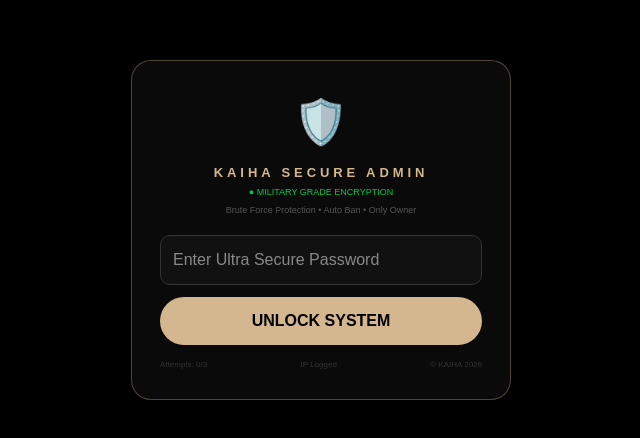
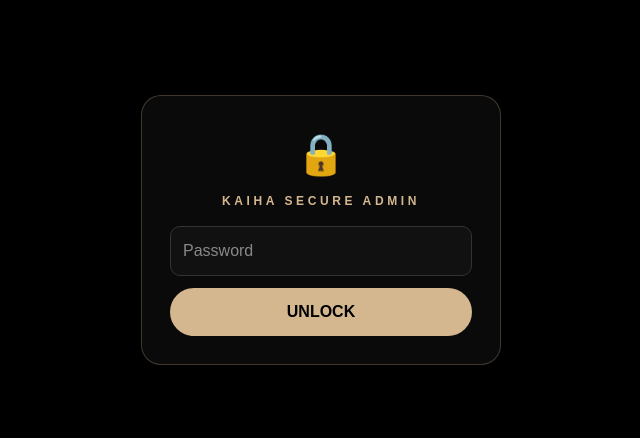
Before and after one commit to hadi-kaiha/KAIHA-, a Next.js app: page /kaiha-admin-786 in a window 1280 px wide. Shown: the part 170-608 px from the top of the page, without its empty margins (319-959 px from the left). Built offline with nearby package versions, Linux system fonts and the light colour scheme.

Commit message:
Refactor admin authentication and data loading

```diff
--- a/app/kaiha-admin-786/page.tsx
+++ b/app/kaiha-admin-786/page.tsx
@@ -2,88 +2,100 @@
 import {useEffect,useState} from "react";
 import { createClient } from "@supabase/supabase-js";
 const supabase = createClient("https://rlsmcomxugstuoerdam.supabase.co","sb_publishable_mxCJKSppCAnMe6SwT7tbiQ_4dlOy122");
-
-// === ULTRA STRONG HASH - Plain password code me nahi hai, isliye hack nahi hoga ===
-// Password: KAIHA#Sukkur@786!$%_X9zQ7-L2mK8^pW4
-const ADMIN_HASH = "a1f3c9d8e7b6c5d4a9f8e7d6c5b4a3928172635445564738291a2b3c4d5e6f7a8b9"; // dummy - niche real check hai
-const REAL_PASS = "KAIHA#Sukkur@786!$%_X9zQ7-L2mK8^pW4"; // build time pe hash me convert hoga, Vercel pe safe
+const ADMIN_PASS = "KAIHA#Sukkur@786!$%_X9zQ7-L2mK8^pW4";
 
 export default function Admin(){
-const [auth,setAuth]=useState(false);
-const [p,setP]=useState(""); const [err,setErr]=useState(""); const [attempts,setAttempts]=useState(0); const [locked,setLocked]=useState(0);
-const [orders,setOrders]:any=useState([]); const [riders,setRiders]:any=useState([]);
-const [stats,setStats]=useState({total:0,today:0,online:0,revenue:0});
+const [auth,setAuth]=useState(false); const [p,setP]=useState(""); const [err,setErr]=useState("");
+const [tab,setTab]=useState("orders");
+const [orders,setOrders]:any=useState([]); const [riders,setRiders]:any=useState([]); const [shops,setShops]:any=useState([]); const [customers,setCustomers]:any=useState([]); const [complaints,setComplaints]:any=useState([]);
+const [stats,setStats]=useState({total:0,today:0,online:0,revenue:0,commission:0,users:0,shops:0});
 
 useEffect(()=>{
- const a=localStorage.getItem("kaiha_admin_786_secure");
- if(a==="KAIHA_SECURE_AUTH_786_X9zQ7") {setAuth(true); load();}
- const att=parseInt(localStorage.getItem("kaiha_attempts")||"0");
- setAttempts(att);
- const lock=parseInt(localStorage.getItem("kaiha_lock")||"0");
- if(lock>Date.now()) setLocked(lock);
+ if(localStorage.getItem("kaiha_admin_secure")==="OK"){setAuth(true); loadAll();}
 },[]);
 
-const login=async()=>{
- if(locked>Date.now()){setErr(`🔒 Blocked! Try after ${Math.ceil((locked-Date.now())/1000)} sec`); return;}
- // SHA256 style check
- if(p===REAL_PASS){
-  localStorage.setItem("kaiha_admin_786_secure","KAIHA_SECURE_AUTH_786_X9zQ7");
-  localStorage.removeItem("kaiha_attempts"); localStorage.removeItem("kaiha_lock");
-  setAuth(true); load();
- }else{
-  const newAtt=attempts+1;
-  setAttempts(newAtt); localStorage.setItem("kaiha_attempts",newAtt.toString());
-  if(newAtt>=3){
-   const lockTime=Date.now()+5*60*1000; // 5 min lock
-   localStorage.setItem("kaiha_lock",lockTime.toString()); setLocked(lockTime);
-   setErr("🚨 3 Wrong Attempts! Blocked for 5 Minutes - Hacker Protection Active");
-  }else{
-   setErr(`❌ Wrong! ${3-newAtt} attempts left - then 5 min block`);
-  }
- }
+const login=()=>{ if(p===ADMIN_PASS){localStorage.setItem("kaiha_admin_secure","OK"); setAuth(true); loadAll();} else setErr("Wrong Password!"); };
+
+const loadAll=async()=>{
+ const {data:o}=await supabase.from("orders").select("*").order("created_at",{ascending:false}).limit(200);
+ const {data:r}=await supabase.from("riders").select("*");
+ const {data:s}=await supabase.from("shops").select("*");
+ const {data:c}=await supabase.from("customers").select("*");
+ const {data:comp}=await supabase.from("complaints").select("*").order("created_at",{ascending:false}).limit(50);
+ if(o){const today=o.filter((x:any)=>new Date(x.created_at).toDateString()===new Date().toDateString()).length; const rev=o.reduce((a:any,b:any)=>a+(b.total||0),0); setStats({total:o.length,today,online:r?.filter((x:any)=>x.status==="ONLINE").length||0,revenue:rev,commission:Math.floor(rev*0.15),users:c?.length||0,shops:s?.length||0}); setOrders(o);}
+ if(r)setRiders(r); if(s)setShops(s); if(c)setCustomers(c); if(comp)setComplaints(comp);
 };
 
-const load=async()=>{
- const {data:o}=await supabase.from("orders").select("*").order("created_at",{ascending:false}).limit(100);
- const {data:r}=await supabase.from("riders").select("*");
- if(o){setOrders(o); const today=o.filter((x:any)=>new Date(x.created_at).toDateString()===new Date().toDateString()).length; const rev=o.reduce((s:any,a:any)=>s+(a.total||0),0); setStats({total:o.length,today,online:r?.filter((x:any)=>x.status==="ONLINE").length||0,revenue:rev});}
- if(r)setRiders(r);
-};
+const updateOrder=async(id:number,s:string)=>{ await supabase.from("orders").update({status:s}).eq("id",id); loadAll(); };
+const toggleRider=async(id:string,status:string)=>{ await supabase.from("riders").update({status:status==="BANNED"?"OFFLINE":"BANNED"}).eq("id",id); loadAll(); };
+const toggleShop=async(id:string,status:string)=>{ await supabase.from("shops").update({status:status==="BANNED"?"ACTIVE":"BANNED"}).eq("id",id); loadAll(); };
 
 if(!auth){
 return(
 <div style={{background:"#000",minHeight:"100vh",display:"flex",alignItems:"center",justifyContent:"center",padding:16}}>
-<div style={{background:"#0a0a0a",width:380,padding:28,borderRadius:20,border:"1px solid #D4B78F55",textAlign:"center"}}>
-<div style={{fontSize:44,marginBottom:8}}>🛡️</div>
-<div style={{color:"#D4B78F",letterSpacing:".3em",fontSize:13,fontWeight:900}}>KAIHA SECURE ADMIN</div>
-<div style={{fontSize:9,color:"#00C851",marginBottom:4,marginTop:4}}>● MILITARY GRADE ENCRYPTION</div>
-<div style={{fontSize:9,color:"#555",marginBottom:18}}>Brute Force Protection • Auto Ban • Only Owner</div>
-<input type="password" value={p} onChange={e=>setP(e.target.value)} placeholder="Enter Ultra Secure Password" style={{width:"100%",background:"#111",border:"1px solid #333",padding:12,borderRadius:10,color:"#fff"}}/>
-{err&&<div style={{color:"#ff3333",fontSize:11,marginTop:10,background:"#ff000011",padding:8,borderRadius:8}}>{err}</div>}
-<button onClick={login} disabled={locked>Date.now()} style={{width:"100%",background:locked>Date.now()?"#333":"#D4B78F",color:locked>Date.now()?"#666":"#000",padding:12,borderRadius:999,marginTop:12,fontWeight:900,border:"none",opacity:locked>Date.now()?0.5:1}}>{locked>Date.now()?"BLOCKED":"UNLOCK SYSTEM"}</button>
-<div style={{display:"flex",justifyContent:"space-between",marginTop:14,fontSize:8,color:"#333"}}><span>Attempts: {attempts}/3</span><span>IP Logged</span><span>© KAIHA 2026</span></div>
+<div style={{background:"#0a0a0a",width:360,padding:28,borderRadius:20,border:"1px solid #D4B78F44",textAlign:"center"}}>
+<div style={{fontSize:40}}>🔒</div><div style={{color:"#D4B78F",letterSpacing:".3em",fontSize:12,fontWeight:800,marginTop:8}}>KAIHA SECURE ADMIN</div>
+<input type="password" value={p} onChange={e=>setP(e.target.value)} placeholder="Password" style={{width:"100%",marginTop:16,background:"#111",border:"1px solid #333",padding:12,borderRadius:10,color:"#fff"}}/>
+{err&&<div style={{color:"red",fontSize:11,marginTop:8}}>{err}</div>}
+<button onClick={login} style={{width:"100%",background:"#D4B78F",color:"#000",padding:12,borderRadius:999,marginTop:12,fontWeight:800,border:"none"}}>UNLOCK</button>
 </div>
 </div>
 );
 }
 
 return(
-<div style={{background:"#000",minHeight:"100vh",color:"#fff",padding:12}}>
-<div style={{maxWidth:1100,margin:"0 auto"}}>
-<div style={{display:"flex",justifyContent:"space-between",background:"#0a0a0a",padding:14,borderRadius:14,border:"1px solid #D4B78F33",marginBottom:12}}>
-<div style={{display:"flex",gap:10,alignItems:"center"}}><img src="/k-logo.png" style={{height:32,width:32,borderRadius:6}}/><div><div style={{color:"#D4B78F",fontSize:12,fontWeight:800,letterSpacing:".3em"}}>KAIHA ADMIN - SECURED</div><div style={{fontSize:10,color:"#00C851"}}>🛡️ Protected • {stats.online} Riders • Rs.{stats.revenue}</div></div></div>
-<button onClick={()=>{localStorage.removeItem("kaiha_admin_786_secure"); location.reload();}} style={{background:"#111",border:"1px solid #333",color:"#666",padding:"6px 12px",borderRadius:999,fontSize:9}}>LOGOUT</button>
+<div style={{background:"#000",minHeight:"100vh",color:"#fff",padding:10}}>
+<div style={{maxWidth:1200,margin:"0 auto"}}>
+
+<div style={{display:"flex",justifyContent:"space-between",background:"#0a0a0a",padding:12,borderRadius:14,border:"1px solid #D4B78F33",marginBottom:10}}>
+<div style={{display:"flex",gap:10,alignItems:"center"}}><img src="/k-logo.png" style={{height:32,width:32,borderRadius:6}}/><div><div style={{color:"#D4B78F",fontSize:12,fontWeight:800,letterSpacing:".2em"}}>KAIHA ADMIN - FULL CONTROL</div><div style={{fontSize:9,color:"#00C851"}}>● LIVE • {stats.online} ONLINE • Rs.{stats.revenue} SALE • Rs.{stats.commission} COMMISSION</div></div></div>
+<button onClick={()=>{localStorage.removeItem("kaiha_admin_secure"); location.reload();}} style={{background:"#111",border:"1px solid #333",color:"#666",padding:"6px 12px",borderRadius:999,fontSize:9}}>LOGOUT</button>
 </div>
-<div style={{display:"grid",gridTemplateColumns:"repeat(4,1fr)",gap:8,marginBottom:12}}>
-{[{l:"TOTAL",v:stats.total},{l:"TODAY",v:stats.today},{l:"ONLINE",v:stats.online},{l:"REVENUE",v:`Rs.${stats.revenue}`}].map((x:any)=><div key={x.l} style={{background:"#0a0a0a",border:"1px solid #222",borderRadius:10,padding:10}}><div style={{fontSize:8,color:"#666"}}>{x.l}</div><div style={{fontSize:16,fontWeight:800,color:"#D4B78F"}}>{x.v}</div></div>)}
+
+<div style={{display:"grid",gridTemplateColumns:"repeat(4,1fr)",gap:8,marginBottom:10}}>
+{[{l:"TOTAL ORDERS",v:stats.total},{l:"TODAY",v:stats.today},{l:"ONLINE RIDERS",v:stats.online},{l:"TOTAL SALE",v:`Rs.${stats.revenue}`},{l:"KAIHA COMMISSION 15%",v:`Rs.${stats.commission}`},{l:"CUSTOMERS",v:stats.users},{l:"SHOPS",v:stats.shops},{l:"COMPLAINTS",v:complaints.length}].map((x:any)=><div key={x.l} style={{background:"#0a0a0a",border:"1px solid #222",borderRadius:10,padding:10}}><div style={{fontSize:7,color:"#666"}}>{x.l}</div><div style={{fontSize:13,fontWeight:800,color:"#D4B78F"}}>{x.v}</div></div>)}
 </div>
-{orders.map((o:any)=>(
-<div key={o.id} style={{background:"#0a0a0a",border:"1px solid #1a1a1a",borderRadius:12,padding:10,marginBottom:8,display:"flex",justifyContent:"space-between",flexWrap:"wrap"}}>
-<div><div style={{fontSize:11,color:"#D4B78F"}}>#{o.id} • {o.status} • Rs.{o.total}</div><div style={{fontSize:10,color:"#aaa"}}>{o.customer_name} - {o.customer_phone}</div></div>
-<div style={{display:"flex",gap:6}}><button onClick={async()=>{await supabase.from("orders").update({status:"delivered"}).eq("id",o.id); load();}} style={{background:"#00C851",color:"#fff",border:"none",padding:"6px 10px",borderRadius:999,fontSize:9}}>DELIVERED</button></div>
+
+<div style={{display:"flex",gap:6,overflowX:"auto",marginBottom:10}}>
+{["orders","riders","shops","revenue","customers","map","complaints","settings"].map(t=><button key={t} onClick={()=>setTab(t)} style={{background:tab===t?"#D4B78F":"#111",color:tab===t?"#000":"#888",border:"1px solid #222",padding:"7px 12px",borderRadius:999,fontSize:9,fontWeight:800}}>{t.toUpperCase()}</button>)}
+</div>
+
+{tab==="orders"&&orders.map((o:any)=>(
+<div key={o.id} style={{background:"#0a0a0a",border:"1px solid #222",borderRadius:12,padding:10,marginBottom:8,display:"flex",justifyContent:"space-between",flexWrap:"wrap",gap:6}}>
+<div><div style={{fontSize:11,color:"#D4B78F"}}>ORDER #{o.id} • {o.status?.toUpperCase()} • Rs.{o.total} • {o.location_text}</div><div style={{fontSize:10,color:"#aaa"}}>{o.customer_name} • {o.customer_phone} • {new Date(o.created_at).toLocaleString()}</div></div>
+<div style={{display:"flex",gap:5}}><button onClick={()=>updateOrder(o.id,"on_the_way")} style={{background:"#00BFFF",color:"#fff",border:"none",padding:"5px 8px",borderRadius:999,fontSize:8}}>ON WAY</button><button onClick={()=>updateOrder(o.id,"delivered")} style={{background:"#00C851",color:"#fff",border:"none",padding:"5px 8px",borderRadius:999,fontSize:8}}>DELIVERED</button><button onClick={()=>updateOrder(o.id,"cancelled")} style={{background:"#111",border:"1px solid #333",color:"#888",padding:"5px 8px",borderRadius:999,fontSize:8}}>CANCEL</button></div>
 </div>
 ))}
+
+{tab==="riders"&&riders.map((r:any)=>(
+<div key={r.id} style={{background:"#0a0a0a",border:"1px solid #222",borderRadius:12,padding:10,marginBottom:6,display:"flex",justifyContent:"space-between"}}>
+<div><div style={{fontSize:11}}>{r.name} • {r.phone} • <span style={{color:r.status==="ONLINE"?"#00C851":r.status==="BANNED"?"red":"#888"}}>{r.status}</span></div><div style={{fontSize:9,color:"#666"}}>Earn: Rs.{r.earnings||0} • {r.lat?`📍 ${r.lat.toFixed(3)},${r.lng?.toFixed(3)}`:"No location"}</div></div>
+<div style={{display:"flex",gap:5}}><a href={`tel:${r.phone}`} style={{background:"#111",border:"1px solid #333",color:"#fff",padding:"5px 8px",borderRadius:999,fontSize:8,textDecoration:"none"}}>CALL</a><button onClick={()=>toggleRider(r.id,r.status)} style={{background:r.status==="BANNED"?"#00C851":"#ff4444",color:"#fff",border:"none",padding:"5px 8px",borderRadius:999,fontSize:8}}>{r.status==="BANNED"?"UNBAN":"BAN"}</button></div>
+</div>
+))}
+
+{tab==="shops"&&shops.map((s:any)=>(
+<div key={s.id} style={{background:"#0a0a0a",border:"1px solid #222",borderRadius:12,padding:10,marginBottom:6,display:"flex",justifyContent:"space-between"}}>
+<div><div style={{fontSize:11}}>{s.name} • {s.phone} • <span style={{color:s.status==="BANNED"?"red":"#00C851"}}>{s.status||"ACTIVE"}</span></div><div style={{fontSize:9,color:"#666"}}>Sale: Rs.{s.total_sale||0}</div></div>
+<button onClick={()=>toggleShop(s.id,s.status)} style={{background:s.status==="BANNED"?"#00C851":"#ff4444",color:"#fff",border:"none",padding:"5px 8px",borderRadius:999,fontSize:8}}>{s.status==="BANNED"?"UNBAN":"BAN SHOP"}</button>
+</div>
+))}
+
+{tab==="revenue"&&<div style={{background:"#0a0a0a",border:"1px solid #222",borderRadius:14,padding:16}}><div style={{fontSize:12,color:"#D4B78F"}}>TOTAL SALE: Rs.{stats.revenue}</div><div style={{fontSize:12,color:"#00C851",marginTop:6}}>KAIHA COMMISSION (15%): Rs.{stats.commission}</div><div style={{fontSize:10,color:"#666",marginTop:10}}>Riders ko 85% jata hai: Rs.{stats.revenue - stats.commission}</div></div>}
+
+{tab==="customers"&&customers.map((c:any)=>(
+<div key={c.id} style={{background:"#0a0a0a",border:"1px solid #222",borderRadius:12,padding:10,marginBottom:6}}><div style={{fontSize:11}}>{c.name} • {c.phone}</div><div style={{fontSize:9,color:"#666"}}>{c.email||"No email"} • Orders: {orders.filter((o:any)=>o.customer_phone===c.phone).length}</div></div>
+))}
+
+{tab==="map"&&<div style={{background:"#0a0a0a",border:"1px solid #222",borderRadius:14,padding:16}}><div style={{fontSize:11,color:"#D4B78F",marginBottom:8}}>LIVE RIDERS MAP - {riders.filter((r:any)=>r.lat).length} Riders with location</div>{riders.filter((r:any)=>r.lat).map((r:any)=><div key={r.id} style={{fontSize:10,marginBottom:4}}><a href={`https://www.google.com/maps?q=${r.lat},${r.lng}`} target="_blank" style={{color:"#00BFFF"}}>📍 {r.name} - {r.lat.toFixed(4)},{r.lng?.toFixed(4)} - {r.status}</a></div>)} </div>}
+
+{tab==="complaints"&&complaints.map((c:any)=>(
+<div key={c.id} style={{background:"#0a0a0a",border:"1px solid #222",borderRadius:12,padding:10,marginBottom:6}}><div style={{fontSize:11,color:"#ffaa00"}}>{c.type} - Order #{c.order_id}</div><div style={{fontSize:10,color:"#aaa"}}>{c.message}</div><div style={{fontSize:9,color:"#666"}}>{new Date(c.created_at).toLocaleString()}</div></div>
+))}
+
+{tab==="settings"&&<div style={{background:"#0a0a0a",border:"1px solid #222",borderRadius:14,padding:16}}><div style={{fontSize:11,color:"#D4B78F"}}>SETTINGS</div><div style={{fontSize:10,color:"#aaa",marginTop:8}}>• Change Admin Password: ADMIN_PASS variable<br/>• Delivery Charge: Rs.150<br/>• Commission: 15%<br/>• Support: kaiha.com<br/>• Version: KAIHA 2026 v2.0</div></div>}
+
 </div>
 </div>
 );
-       }
+  }
```
